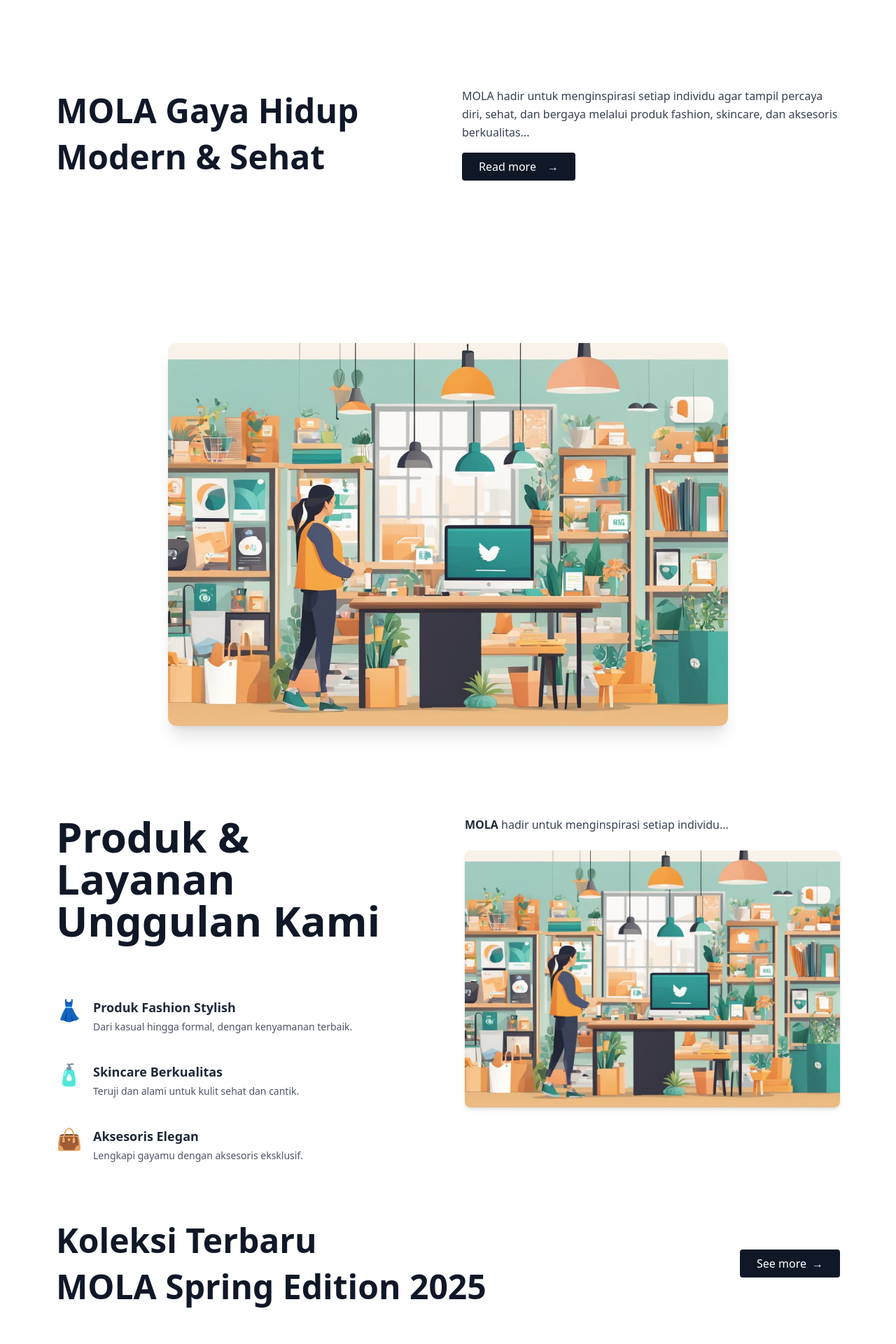
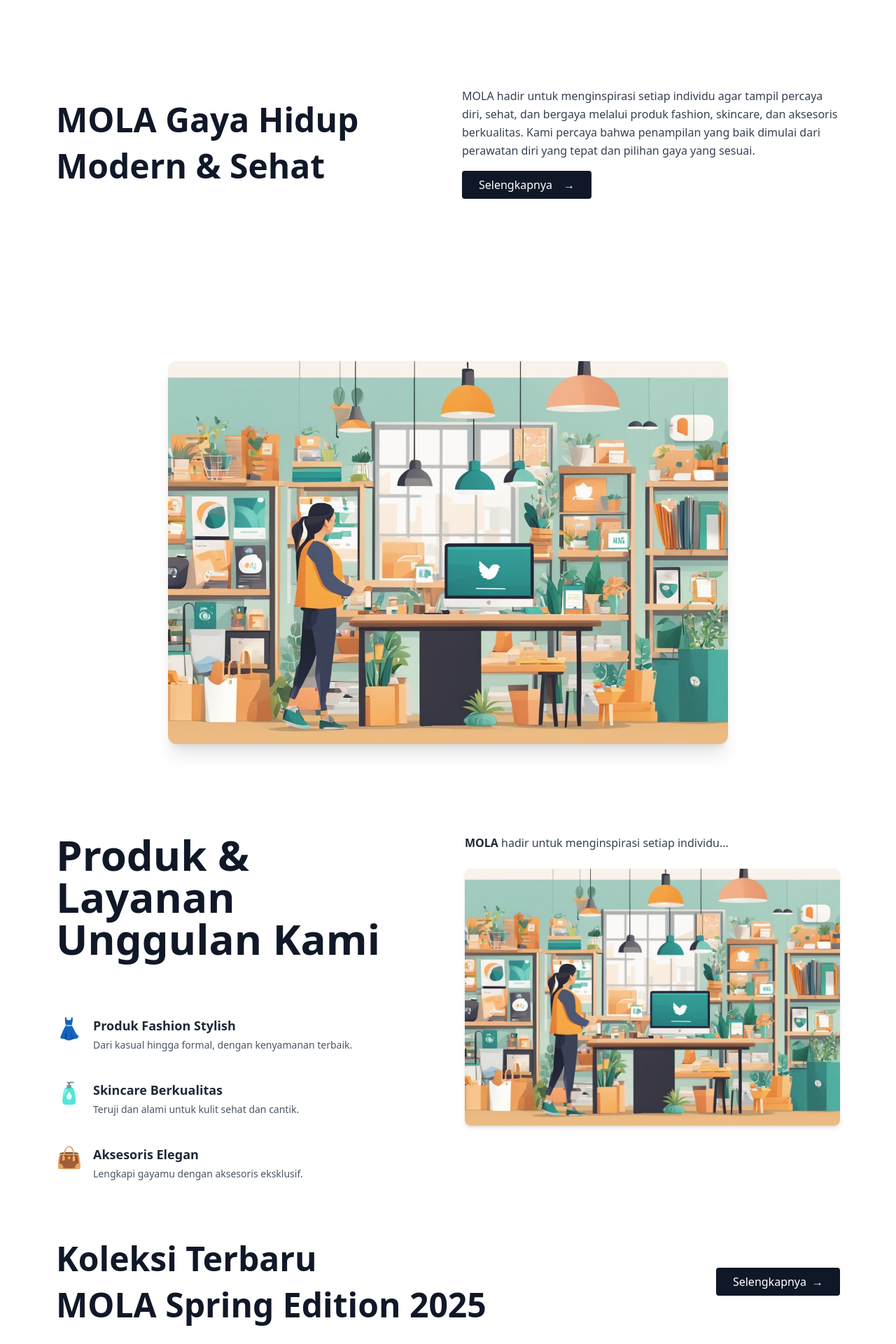
Before and after one commit to Aditya-Setyo/mola-web, a React (Vite) app in the folder frontend/: page /profilepage in a window 1280 px wide. Shown: the part 940-2860 px from the top of the page at 70% size. Built offline with nearby package versions, Linux system fonts and the light colour scheme; no server answers; a web font is replaced by a local one.

Commit message:
Update Button Text and Add Icon

```diff
--- a/frontend/src/pages/profilepage.jsx
+++ b/frontend/src/pages/profilepage.jsx
@@ -14,6 +14,7 @@ const ProfilePage = () => {
     const [showAll, setShowAll] = useState(false);
     const [products, setProducts] = useState([]);
     const [loadingReviews, setLoadingReviews] = useState(false);
+    const [showMoreAbout, setShowMoreAbout] = useState(false);
 
     useEffect(() => {
         const fetchAllProducts = async () => {
@@ -82,10 +83,20 @@ const ProfilePage = () => {
                     </h1>
                     <div>
                         <p className="text-gray-700 mb-4 leading-relaxed">
-                            MOLA hadir untuk menginspirasi setiap individu agar tampil percaya diri, sehat, dan bergaya melalui produk fashion, skincare, dan aksesoris berkualitas...
+                            MOLA hadir untuk menginspirasi setiap individu agar tampil percaya diri, sehat, dan bergaya melalui produk fashion, skincare, dan aksesoris berkualitas.
+                            Kami percaya bahwa penampilan yang baik dimulai dari perawatan diri yang tepat dan pilihan gaya yang sesuai.
+                            {showMoreAbout && (
+                                <>
+                                    {" "}
+                                    Oleh karena itu, MOLA berkomitmen menyediakan produk yang tidak hanya estetik, tetapi juga aman, ramah lingkungan, dan terjangkau. Kami juga terus mengembangkan inovasi untuk mendukung gaya hidup modern dan sehat bagi masyarakat Indonesia.
+                                </>
+                            )}
                         </p>
-                        <button className="bg-gray-900 text-white px-6 py-2 rounded hover:bg-gray-800 transition flex items-center space-x-2">
-                            <span>Read more</span>
+                        <button
+                            onClick={() => setShowMoreAbout(!showMoreAbout)}
+                            className="bg-gray-900 text-white px-6 py-2 rounded hover:bg-gray-800 transition flex items-center space-x-2"
+                        >
+                            <span>{showMoreAbout ? "Sembunyikan" : "Selengkapnya"}</span>
                             <span className="ml-2">→</span>
                         </button>
                     </div>
@@ -164,7 +175,7 @@ const ProfilePage = () => {
                     </h1>
                     <HashLink smooth to="/dashboard#newarrival">
                         <button className="bg-gray-900 text-white px-6 py-2 rounded hover:bg-gray-800 transition flex items-center whitespace-nowrap self-start md:self-auto">
-                            <span>See more</span>
+                            <span>Selengkapnya</span>
                             <span className="ml-2">→</span>
                         </button>
                     </HashLink>
```
